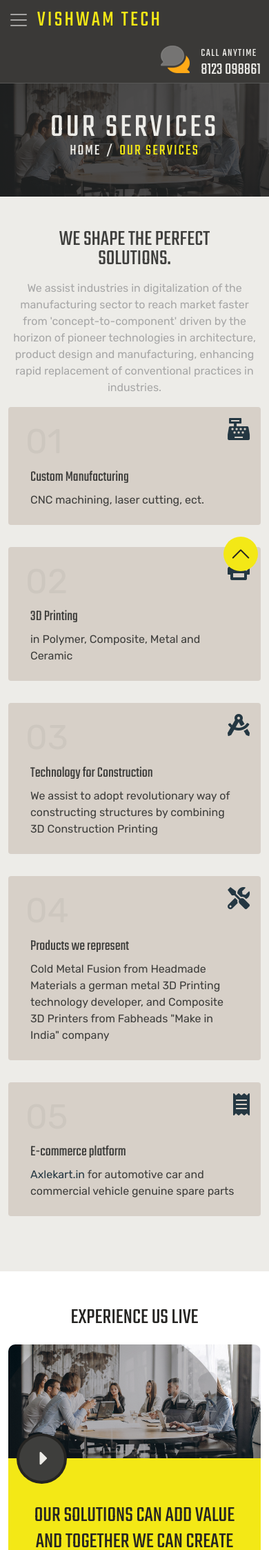
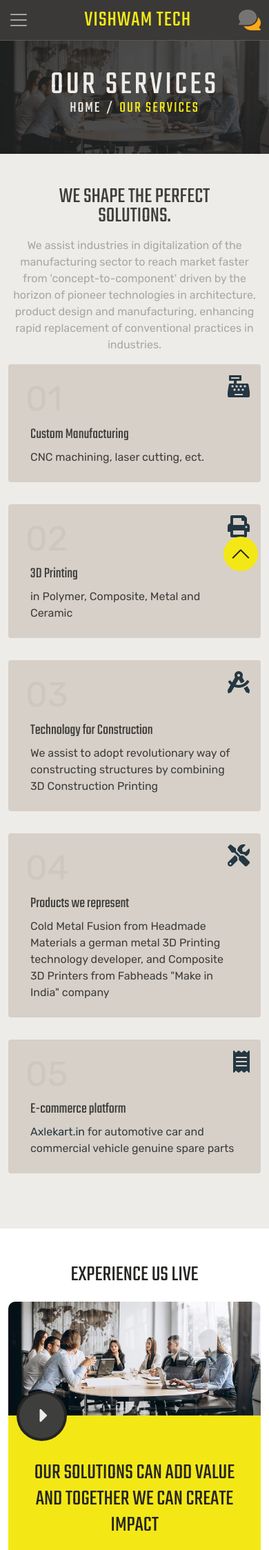
Before and after one commit to arunvbiradar/applikers-rahul, a PHP site: page /_projects/services.php in a window 390 px wide. Shown: the top 2247 px of the page at 69% size. Run offline with PHP 8.4, Linux system fonts and the light colour scheme.

Commit message:
before live

```diff
--- a/about-us.php
+++ b/about-us.php
@@ -19,13 +19,13 @@
     <section class="info">
         <div class="container">
             <div class="row">
-                <div class="col-md-6">
+                <div class="col-lg-6">
                     <div class="left-content">
                         <div class="top card border-0"><img src="./assets/images/featured-image-1.jpg" alt=""></div>
                         <div class="bottom card border-0"><img src="./assets/images/featured-image-2.jpg" alt=""></div>
                     </div>
                 </div>
-                <div class="col-md-6">
+                <div class="col-lg-6">
                     <div class="content">
                         <h2 class="title-main">We Shape the perfect solutions.</h2>
                         <h3 class="font-primary text-primary">We are committed to providing our customers with
--- a/sass/include/global.scss
+++ b/sass/include/global.scss
@@ -23,7 +23,7 @@ button, button:focus {
 
 // container fluid
 .container-fluid {
-    @media (min-width: '576px') {
+    @media (min-width: 1200px) {
         padding-left: 60px;
         padding-right: 60px;
     }
--- a/sass/include/header.scss
+++ b/sass/include/header.scss
@@ -36,7 +36,7 @@
     }
 
     .nav-link {
-        font-size: 1.4em;
+        font-size: 20px;
         letter-spacing: 2px;
         @extend .font-primary;
         text-transform: uppercase;
@@ -44,12 +44,12 @@
 
     .navbar-brand {
         font-size: 2em;
-        letter-spacing: .1em;
+        letter-spacing: 1px;
         @extend .font-primary;
         text-transform: uppercase;
     }
 
-    @media (max-width: 576px) {
+    @media (max-width: 991px) {
         position: relative;
 
         .container-fluid {
@@ -66,16 +66,20 @@
 
         .navbar-brand {
             order: 2;
-            margin-left: 0;
+            margin: auto;
         }
 
         .navbar-right  {
             order: 3;
-            margin-left: auto;
         }
 
         .navbar-collapse {
             order: 4;
+        }
+    }
+    @media(min-width: 577px) {
+        .navbar-brand {
+            margin: 0 auto 0 0;
         }
     }
 }
@@ -112,8 +116,6 @@
 // call us
 .call-us {
     display: flex;
-    margin-left: 4em;
-    padding-left: 4em;
     padding-top: 1.5em;
     padding-bottom: 1.5em;
     @extend .font-primary;
@@ -140,24 +142,34 @@
     .number {
         font-size: 2em;
         line-height: 22px;
-        color: $color-grey-light;
 
         &:hover {
             color: $color-grey-dark;
         }
     }
+    .text, .number {
+        color: $color-grey-light;
+    }
+
+    img {
+        width: auto;
+        max-height: 30px;
+    }
 
 
-    @media (max-width: 576px) {
+    @media (max-width: 991px) {
         margin-left: 0;
         padding: .5em 0;
+    }
 
-        .number {
-            font-size: 1.5em;
+    @media (max-width: 576px) {
+        .content {
+            display: none;
         }
+    }
 
+    @media (min-width: 577px) {
         img {
-            width: auto;
             max-height: 40px;
         }
     }
--- a/sass/include/pages/about-us.scss
+++ b/sass/include/pages/about-us.scss
@@ -66,7 +66,7 @@
             padding-left: 3em;
         }
 
-        @media (max-width: 576px) {
+        @media (max-width: 991px) {
             .left-content {
                 .top {
                     margin-left: 5em;
@@ -83,7 +83,7 @@
                 margin-bottom: 3em;
             }
 
-            .col-md-6:first-child {
+            .col-lg-6:first-child {
                 order: 1;
             }
         }
--- a/sass/include/pages/common.scss
+++ b/sass/include/pages/common.scss
@@ -14,7 +14,7 @@
     }
 
     .card-body, .card::before {
-        max-width: 550px;
+        max-width: 45%;
         border-radius: 50%;
         position: absolute;
     }
@@ -82,7 +82,11 @@
         }
     }
 
-    @media (max-width: 576px) {
+    @media (max-width: 991px) {
+        .card::before {
+            display: none;
+        }
+
         .card-body {
             top: auto;
             right: auto;
@@ -97,6 +101,7 @@
         }
 
         .card-body {
+            max-width: 100%;
             padding-left: 2em;
             padding-right: 2em;
             padding-bottom: 1em;
@@ -150,7 +155,7 @@
         text-align: right;
     }
 
-    @media (max-width: 576px) {
+    @media (max-width: 991px) {
         padding-top: 0;
 
         .bg-primary {
--- a/services.php
+++ b/services.php
@@ -19,14 +19,14 @@
     <section class="services-info bg-light">
         <div class="container">
             <div class="row animated-cards">
-                <div class="col-md-6">
+                <div class="col-md-12 col-lg-6">
                     <h2 class="title-main">We Shape the perfect solutions.</h2>
                     <p>We assist industries in digitalization of the manufacturing sector to reach market faster from
                         'concept-to-component' driven by the horizon of pioneer technologies in architecture, product
                         design and manufacturing, enhancing rapid replacement of conventional practices in industries.
                     </p>
                 </div>
-                <div class="col-md-3">
+                <div class="col-md-6 col-xl-3">
                     <div class="card card-with-icon animated">
                         <div class="card-body">
                             <span class="icon"><i class="fas fa-cash-register"></i></span>
@@ -37,7 +37,7 @@
                         </div>
                     </div>
                 </div>
-                <div class="col-md-3">
+                <div class="col-md-6 col-xl-3">
                     <div class="card card-with-icon animated">
                         <div class="card-body">
                             <span class="icon"><i class="fas fa-print"></i></span>
@@ -47,7 +47,7 @@
                         </div>
                     </div>
                 </div>
-                <div class="col-md-3">
+                <div class="col-md-6 col-xl-3">
                     <div class="card card-with-icon animated">
                         <div class="card-body">
                             <span class="icon"><i class="fas fa-drafting-compass"></i></span>
@@ -58,7 +58,7 @@
                         </div>
                     </div>
                 </div>
-                <div class="col-md-3">
+                <div class="col-md-6 col-xl-3">
                     <div class="card card-with-icon animated">
                         <div class="card-body">
                             <span class="icon"><i class="fas fa-tools"></i></span>
@@ -70,7 +70,7 @@
                         </div>
                     </div>
                 </div>
-                <div class="col-md-3">
+                <div class="col-md-6 col-xl-3">
                     <div class="card card-with-icon animated">
                         <div class="card-body">
                             <span class="icon"><i class="fas fa-receipt"></i></span>
--- a/templates/contact-info.php
+++ b/templates/contact-info.php
@@ -1,6 +1,6 @@
 <!-- contact -->
 <section class="contact">
-    <div class="col-md-7 m-auto">
+    <div class="container-lg">
         <div class="bg-primary">
             <div class="row">
                 <div class="col-md-8">
--- a/templates/experince.php
+++ b/templates/experince.php
@@ -18,12 +18,12 @@
 
         <div class="content">
             <div class="row">
-                <div class="col-md-6">
+                <div class="col-lg-6">
                     <h2>Active in Verticles.</h2>
                     <p>We are operational in 4 verticles and offering best in class solutions, Custom & Additive
                         Manufacturing, 3D Printing for Construction, E-Commerce and Renewable Energy.</p>
                 </div>
-                <div class="col-md-6">
+                <div class="col-lg-6">
                     <div class="accordion" id="experience-content">
                         <div class="accordion-item">
                             <h4 class="accordion-header" id="headingOne">
--- a/templates/header.php
+++ b/templates/header.php
@@ -1,3 +1,10 @@
+<?php
+    if($_SERVER['SERVER_NAME'] === 'localhost') {
+        $baseUrl = 'http://localhost:5500/_projects/inprogress/rahul/';
+    } else {
+        $baseUrl = 'http://vishwam.tech';
+    }
+?>
 <!DOCTYPE html>
 <html lang="en">
 
@@ -7,7 +14,7 @@
     <meta name="viewport" content="width=device-width, initial-scale=1.0">
     <title>Home</title>
 
-    <base href="http://localhost/_projects/inprogress/rahul/">
+    <base href="<?= $baseUrl; ?>">
 
     <!-- fonts -->
     <link rel="stylesheet" href="./assets/css/all.min.css">
@@ -17,7 +24,6 @@
     <!-- css -->
     <link rel="stylesheet" href="./assets/css/owl.carousel.min.css">
     <link rel="stylesheet" href="./assets/css/style.css">
-
 </head>
 
 <body>
@@ -62,13 +68,12 @@
                     </ul>
                 </div>
                 <div class="navbar-right d-flex">
-                    <div class="call-us">
-                        <img src="./assets/images/chat-icon.png" alt="">
+                    <a href="tel:8123098861" class="call-us"><img src="./assets/images/chat-icon.png" alt="">
                         <div class="content">
                             <span class="text">Call Anytime</span>
-                            <a href="tel:8123098861"><span class="number">8123 098861</span></a>
+                            <span class="number">8123 098861</span>
                         </div>
-                    </div>
+                    </a>
                 </div>
             </div>
         </nav>
```
Also changed, not shown: index.php (+9 -9 lines), sass/include/pages/home.scss (+34 -20 lines), assets/css/style.css, 1 other file.
